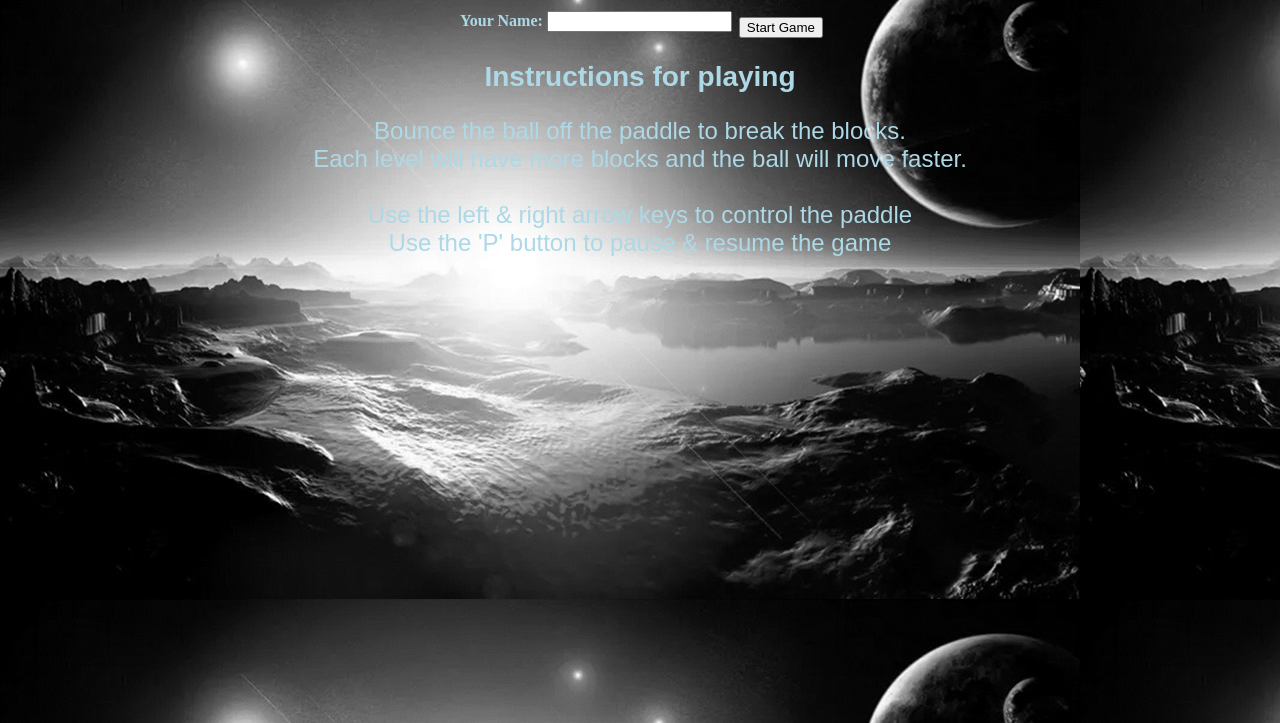
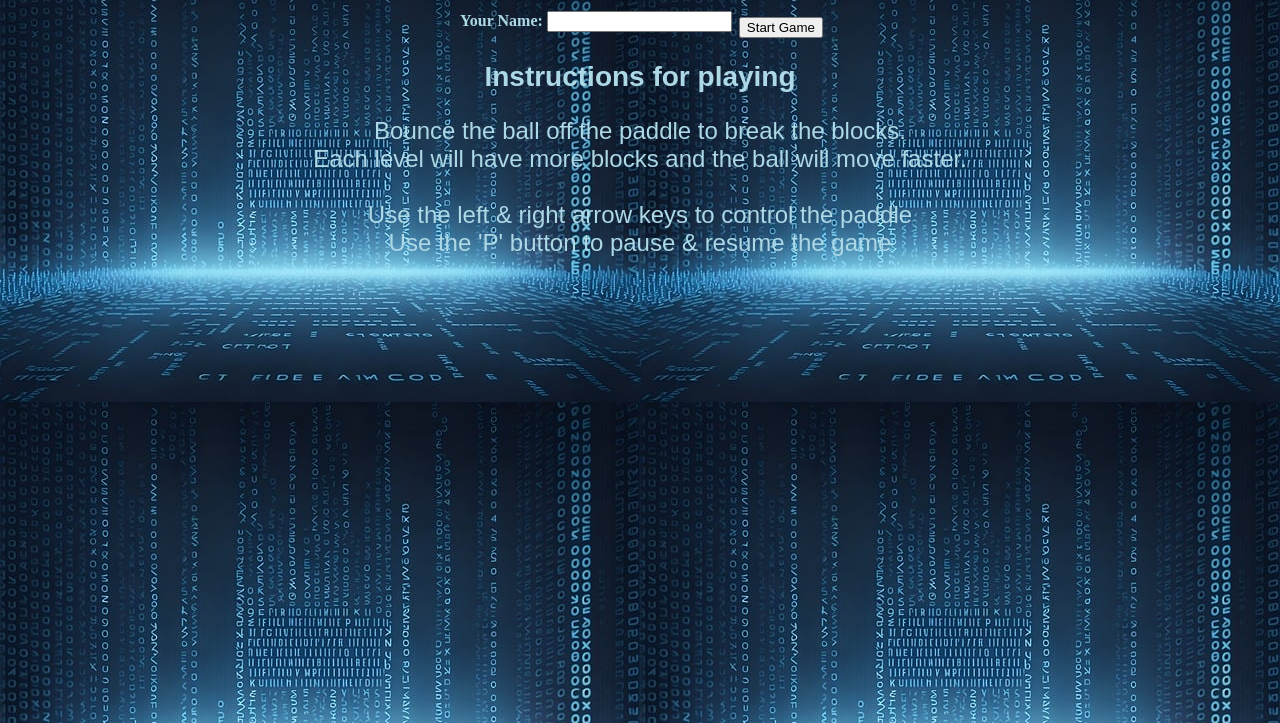
Before and after one commit to rhcompbuilds/CIMilestone2, a plain HTML site: page index.html in a window 1280 px wide. Shown: the part 77-800 px from the top of the page. Drawn offline with nearby package versions, Linux system fonts and the light colour scheme.

Commit message:
Changing the background.

```diff
--- a/css/breakout.css
+++ b/css/breakout.css
@@ -14,7 +14,7 @@
 
 body {
     text-align: center;
-    background-image: url('../media/background.jpg');
+    background-image: url('../media/background1.jpg');
     }
 
     .mainText {
```
